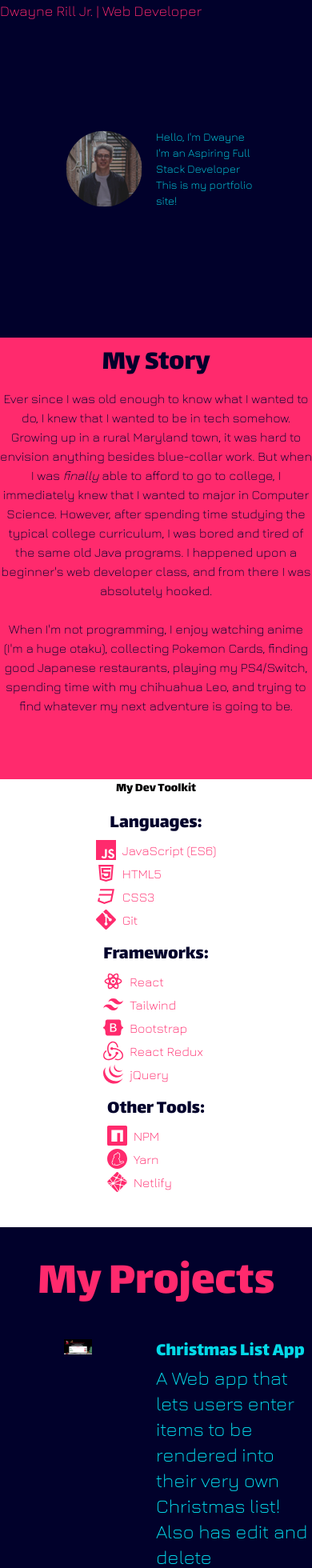
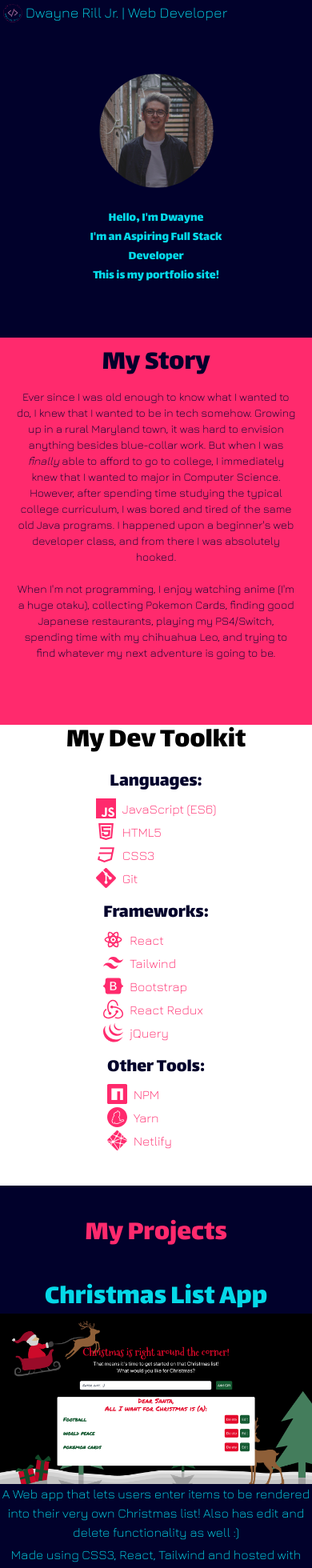
Before and after one commit to dwaynerilljr/personal-website, a React (Create React App) app: page / in a window 390 px wide. Shown: the top 1960 px of the page at 80% size. Built offline with nearby package versions, Linux system fonts and the light colour scheme.

Commit message:
Site is now fully responsive

```diff
--- a/src/components/About.js
+++ b/src/components/About.js
@@ -6,11 +6,11 @@ import me from '../me2.svg';
 
 const About = () => {
     return (
-        <div className="sm:bg-split-bg bg-neon-pink grid gap-x-10 text-default-black">
+        <div className="sm:bg-split-bg bg-neon-pink grid gap-x-10 text-default-black max-w-full">
             <div className="grid text-4xl sm:text-6xl font-lalezar col-span-full py-3 sm:py-10 justify-center">
                 <header>My Story</header>
             </div>
-            <div className="grid sm:grid-cols-2 text-base sm:text-2xl justify-center gap-x-20 mb-20 font-jura">
+            <div className="grid sm:grid-cols-2 text-sm sm:text-2xl justify-center px-5 sm:px-0 gap-x-20 mb-20 font-jura">
                 <img src={me} alt="" className="hidden sm:block w-full px-20" />
                 <div className="text-center sm:text-left">
                     <p>
--- a/src/components/Footer.js
+++ b/src/components/Footer.js
@@ -6,31 +6,31 @@ import { AiOutlineMail } from 'react-icons/ai'
 const Footer = () => {
     return (
         <React.Fragment>
-            <div className="grid grid-cols-2 py-10 font-jura text-2xl">
+            <div className="grid grid-cols-2 py-10 font-jura sm:text-2xl">
                 <div className="flex flex-col items-center">
-                    <header className="text-3xl font-lalezar">Contact</header>
+                    <header className="sm:text-3xl font-lalezar">Contact</header>
                     <a href="mailto:dwayne@dwaynerilljr.dev" className="flex items-center text-neon-pink hover:text-neon-teal mt-1">
-                        <AiOutlineMail size={36} />
+                        <AiOutlineMail size={25} />
                         Email Me
                     </a>
                 </div>
                 <div className="flex flex-col items-center">
-                    <header className="text-3xl font-lalezar">Connect</header>
+                    <header className="sm:text-3xl font-lalezar">Connect</header>
                     <a href="https://www.github.com/dwaynerilljr" rel="noreferrer" target="_blank" className="flex items-center text-neon-pink hover:text-neon-teal mt-1">
-                        <RiGithubLine size={36} />
+                        <RiGithubLine size={25} />
                         GitHub
                     </a>
                     <a href="https://www.instagram.com/dwayne_devs" rel="noreferrer" target="_blank" className="flex items-center text-neon-pink hover:text-neon-teal my-1">
-                        <RiInstagramLine size={36} />
+                        <RiInstagramLine size={25} />
                         Instagram
                     </a>
                     <a href="https://www.twitter.com/dwayne_devs" rel="noreferrer" target="_blank" className="flex items-center text-neon-pink hover:text-neon-teal">
-                        <RiTwitterLine size={36} />
+                        <RiTwitterLine size={25} />
                         Twitter
                     </a>
                 </div>
             </div>
-            <p className="w-full text-neon-pink text-center font-jura text-2xl mb-3">Made with &#9829; by Dwayne Rill Jr. <br /> Copyright &copy; 2021 Dwayne Rill Jr.</p>
+            <p className="w-full text-neon-pink text-center font-jura sm:text-2xl mb-3">Made with &#9829; by Dwayne Rill Jr. <br /> Copyright &copy; 2021 Dwayne Rill Jr.</p>
         </React.Fragment>
     )
 }
--- a/src/components/Hero.js
+++ b/src/components/Hero.js
@@ -4,10 +4,10 @@ import me from '../headshot.svg'
 
 export default function Hero() {
     return (
-        <div className="sm:h-screen h-screen-50 bg-default-black flex flex-col justify-center content-center font-jura">
-            <div className="flex justify-center content-center">
-                <img src={me} alt="" className="w-1/3"/>
-                <div className="flex flex-col justify-center content-center w-2/6 text-neon-teal text-sm sm:text-3xl">
+        <div className="sm:h-screen h-screen-50 bg-default-black flex flex-col justify-center content-center font-lalezar">
+            <div className="flex flex-col sm:flex-row justify-center items-center sm:content-center sm:py-10">
+                <img src={me} alt="" className="w-1/2"/>
+                <div className="flex flex-col justify-center content-center w-1/2 text-neon-teal sm:text-left text-center sm:text-4xl">
                     Hello, I'm Dwayne
                     <br />
                     I'm an Aspiring Full Stack Developer
--- a/src/components/Navbar.js
+++ b/src/components/Navbar.js
@@ -1,10 +1,11 @@
 import React, { useState } from 'react';
+import logo from '../no-bg-nav.svg'
 
 export default function Nav() {
     const [navbar, setNavbar] = useState(false);
 
     const changeBackground = () => {
-        if (window.scrollY >= 80) {
+        if (window.scrollY >= 1) {
             setNavbar(true);
         } else {
             setNavbar(false)
@@ -13,13 +14,17 @@ export default function Nav() {
 
     window.addEventListener('scroll', changeBackground);
 
+    const filledBg = "transition ease-in duration-300 bg-neon-teal flex items-center text-default-black text-lg sm:text-2xl font-jura fixed w-screen"
+    const transparentBg = "transition ease-in duration-300 bg-transparent flex items-center text-neon-teal text-lg sm:text-2xl font-jura fixed w-screen"
+
     return (
         <React.Fragment>
-            <nav className={navbar ? "transition ease-in duration-300 bg-neon-teal flex text-default-black text-lg sm:text-2xl font-jura fixed w-screen" : "transition ease-in duration-300 bg-transparent flex text-neon-teal text-lg sm:text-2xl font-jura fixed w-screen"}>
-                <a href="https://www.google.com" className="hover:text-neon-pink flex sm:p-6">Dwayne Rill Jr. | Web Developer</a>
-                <a href="https://www.google.com" className="hover:text-neon-pink hidden sm:flex p-6 ml-auto">About</a>
-                <a href="https://www.google.com" className="hover:text-neon-pink hidden sm:flex p-6">Projects</a>
-                <a href="https://www.google.com" className="hover:text-neon-pink hidden sm:flex p-6">Contact</a>
+            <nav className={navbar ? filledBg : transparentBg}>
+                <img src={logo} alt="" className="h-8 sm:h-14" />
+                <a href="https://www.google.com" className="hover:text-neon-pink flex sm:py-4">Dwayne Rill Jr. | Web Developer</a>
+                <a href="https://www.google.com" className="hover:text-neon-pink hidden sm:flex px-6 ml-auto">About</a>
+                <a href="https://www.google.com" className="hover:text-neon-pink hidden sm:flex px-6">Projects</a>
+                <a href="https://www.google.com" className="hover:text-neon-pink hidden sm:flex px-6">Contact</a>
             </nav>
         </React.Fragment>
     )
--- a/src/components/Projects.js
+++ b/src/components/Projects.js
@@ -5,23 +5,24 @@ import xmas from "../christmas-app.png"
 const Projects = () => {
     return (
         <div className="grid gap-x-10 text-neon-teal bg-default-black py-10">
-            <div className="grid text-6xl font-lalezar col-span-full justify-center">
+            <div className="grid sm:text-6xl text-4xl font-lalezar col-span-full justify-center">
                 <header className="text-neon-pink">My Projects</header>
             </div>
-            <div className="grid grid-cols-2 text-2xl justify-center font-jura py-10">
-                <img src={xmas} alt="" className="w-full px-20" />
-                <div>
-                    <header className="font-lalezar">Christmas List App</header>
+            <div className="grid sm:text-left sm:grid-cols-2 sm:text-2xl sm:justify-center font-jura py-10">
+                <img src={xmas} alt="" className="w-full px-20 hidden sm:block" />
+                <div className="sm:text-left text-center">
+                    <header className="font-lalezar text-4xl">Christmas List App</header>
+                    <img src={xmas} alt="" className="sm:hidden flex justify-center" />
                     <p>
                         A Web app that lets users enter items to be rendered into their very
                         own Christmas list! Also has edit and delete functionality as well :)
                     </p>
-                    <p className="my-7">
+                    <p className="sm:my-7 my-1">
                         Made using CSS3, React, Tailwind and hosted with Netlify
                     </p>
-                    <div className="flex justify-start gap-2">
-                        <a href="https://www.github.com/dwaynerilljr/christmas-list-app" className="bg-neon-pink text-white text-center text-2xl border-none rounded-md p-2 hover:bg-dark-teal" rel="noreferrer" target="_blank">Github Repo</a>
-                        <a href="https://admiring-haibt-178288.netlify.app/" className="bg-neon-pink text-white text-center text-2xl border-none rounded-md p-2 hover:bg-dark-teal" rel="noreferrer" target="_blank">Live Demo</a>
+                    <div className="flex sm:justify-start justify-center gap-2">
+                        <a href="https://www.github.com/dwaynerilljr/christmas-list-app" className="bg-neon-pink text-white text-center sm:text-2xl border-none rounded-md p-2 hover:bg-dark-teal" rel="noreferrer" target="_blank">Github Repo</a>
+                        <a href="https://admiring-haibt-178288.netlify.app/" className="bg-neon-pink text-white text-center sm:text-2xl border-none rounded-md p-2 hover:bg-dark-teal" rel="noreferrer" target="_blank">Live Demo</a>
                     </div>
                 </div>
             </div>
--- a/src/components/Toolbox.js
+++ b/src/components/Toolbox.js
@@ -7,7 +7,7 @@ import { SiTailwindcss, SiBootstrap, SiRedux, SiJavascript, SiJquery, SiGit, SiN
 const Toolbox = () => {
     return (
         <React.Fragment>
-            <div className="grid sm:my-10 justify-center sm:text-6xl font-lalezar text-center">
+            <div className="grid sm:my-10 justify-center sm:text-6xl text-4xl font-lalezar text-center">
                 <header className="flex items-center text-center"> My Dev Toolkit</header>
             </div>
             <div className="grid grid-cols-1 sm:grid-cols-3 justify-items-center font-jura mb-10 text-neon-pink text-center">
```
Also changed, not shown: src/no-bg-nav.svg (added).
